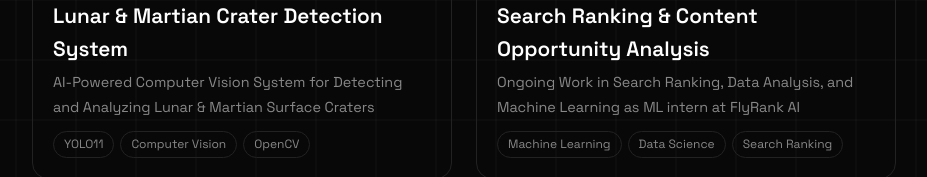
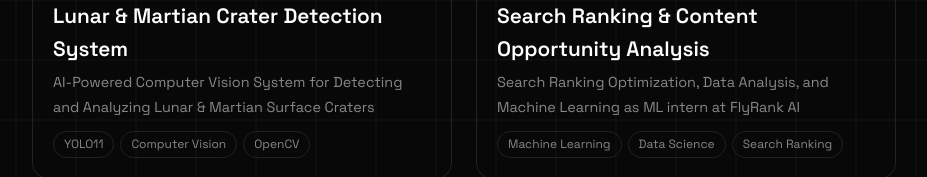
Before and after one commit to yashdeep7733/portfolio, a React (Vite) app: page /projects in a window 1280 px wide. Shown: the part 672-849 px from the top of the page, without its empty margins (176-1103 px from the left). Built offline with nearby package versions, Linux system fonts and the light colour scheme.

Commit message:
Minor text improvements v2

```diff
--- a/src/data/projects.js
+++ b/src/data/projects.js
@@ -12,7 +12,7 @@
   {
     id: 'project-2',
     title: 'Search Ranking & Content Opportunity Analysis',
-    subtitle: 'Ongoing Work in Search Ranking, Data Analysis, and Machine Learning as ML intern at FlyRank AI',
+    subtitle: 'Search Ranking Optimization, Data Analysis, and Machine Learning as ML intern at FlyRank AI',
     description: "Developed an end-to-end machine learning workflow to prioritize webpages for potential content refresh using search and engagement signals.Used the FlyRank internship dataset and investigated data leakage to select safe historical features such as impressions, clicks, and average search position. Trained a Logistic Regression model using client-based validation with GroupShuffleSplit. Achieved 0.990 accuracy, 0.812 precision, 0.936 recall, and 0.870 F1-score on the held-out test set. Converted model predictions into priority scores to create a ranked webpage review queue. Focused on responsible ML by treating predictions as directional decision support requiring human review. Documented the methodology, results, limitations, and recommendations in a deployed research paper.",
     image: '/projects_img/flyrank_projects.png',
     tags: ['Machine Learning', 'Data Science', 'Search Ranking'],
```
